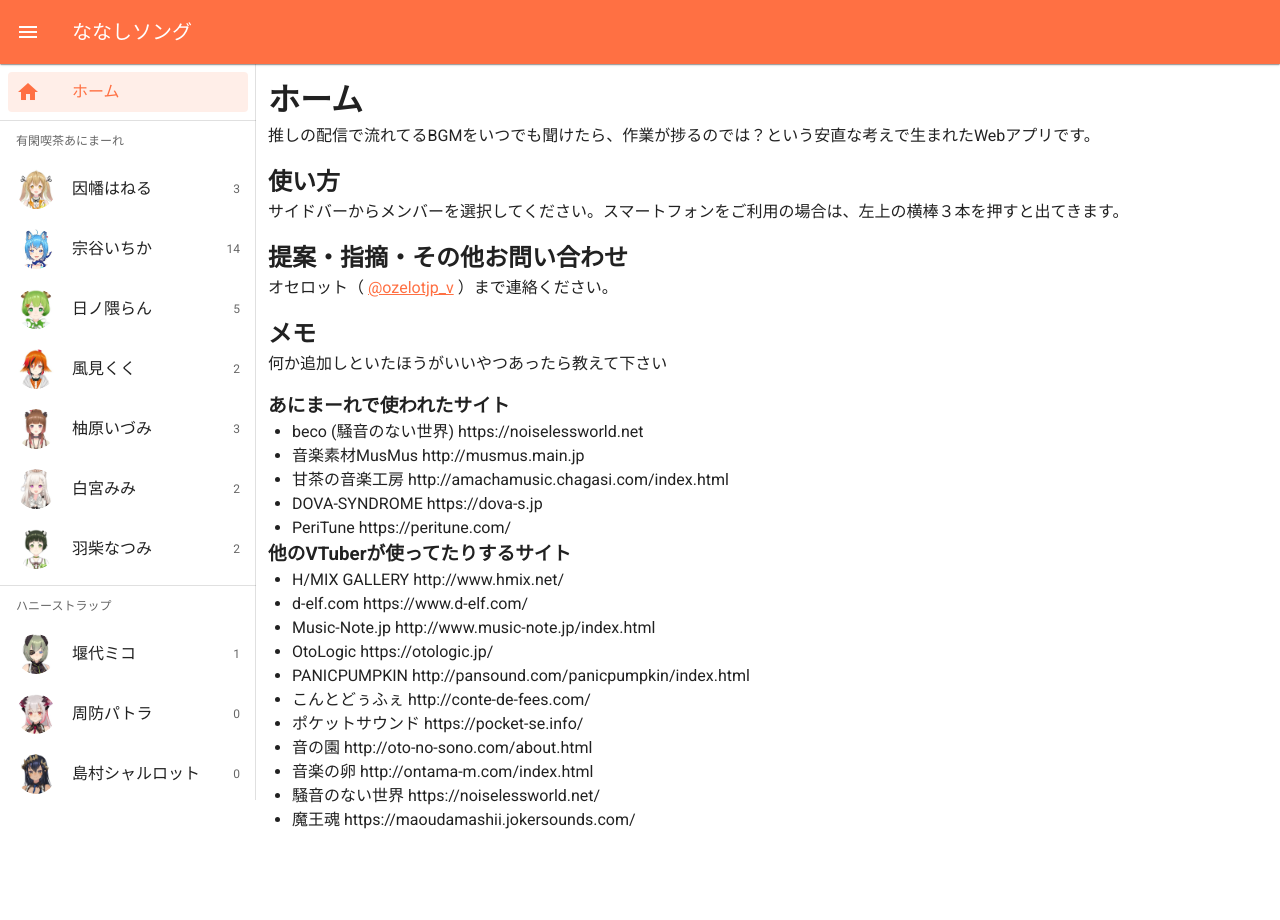
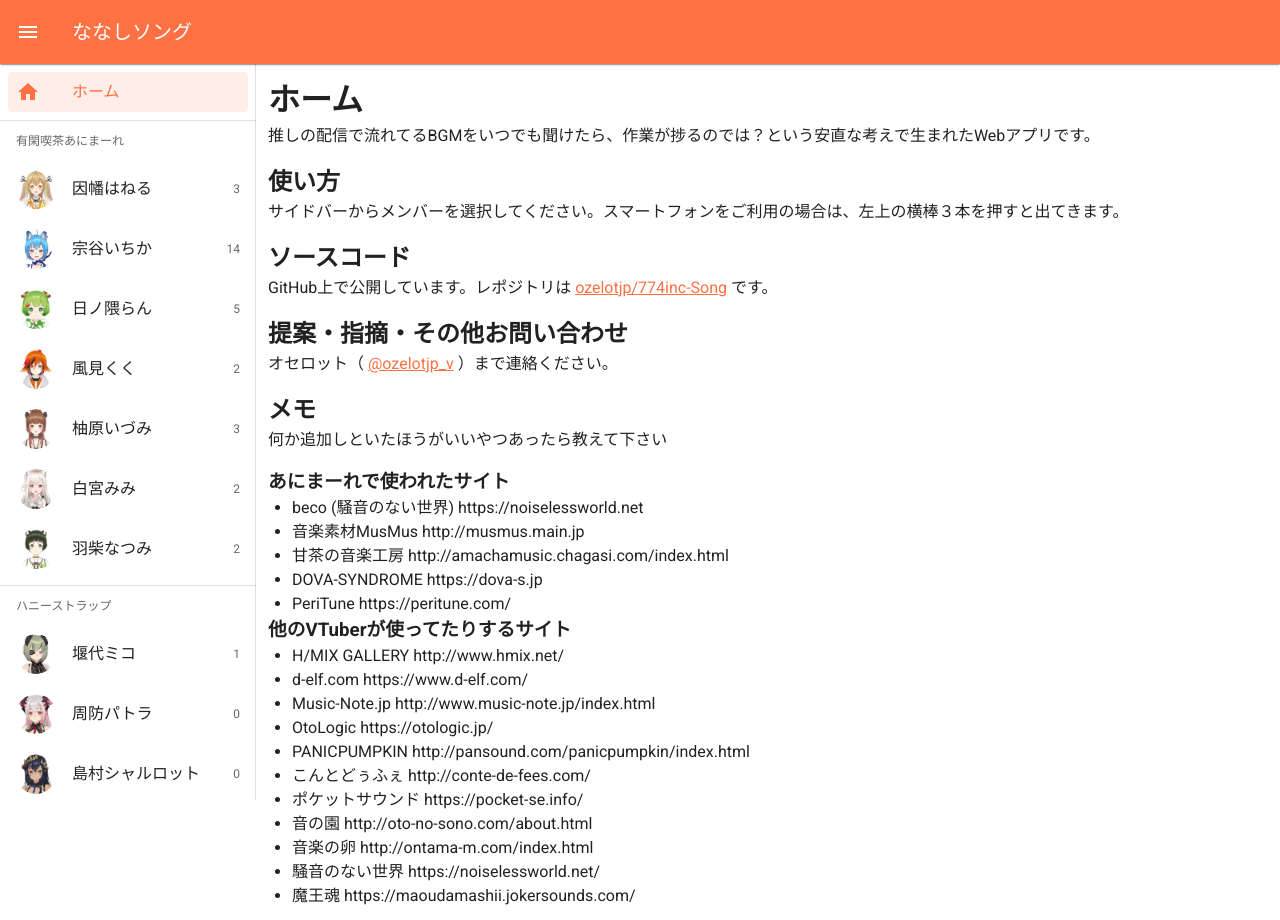
Before and after one commit to 774inc-fan/774inc-BGM, a Nuxt app: page / in a window 1280 px wide. Before the commit the page ends 844 px from the top, so only its background shows below. Built offline with nearby package versions, Linux system fonts and the light colour scheme.

Commit message:
feat: ソースコードのURLを追加

```diff
--- a/src/pages/index.vue
+++ b/src/pages/index.vue
@@ -13,6 +13,14 @@
         </h2>
         <p>
           サイドバーからメンバーを選択してください。スマートフォンをご利用の場合は、左上の横棒３本を押すと出てきます。
+        </p>
+        <h2>
+          ソースコード
+        </h2>
+        <p>
+          GitHub上で公開しています。レポジトリは
+          <a href="https://github.com/ozelotjp">ozelotjp/774inc-Song</a>
+          です。
         </p>
         <h2>
           提案・指摘・その他お問い合わせ
```
